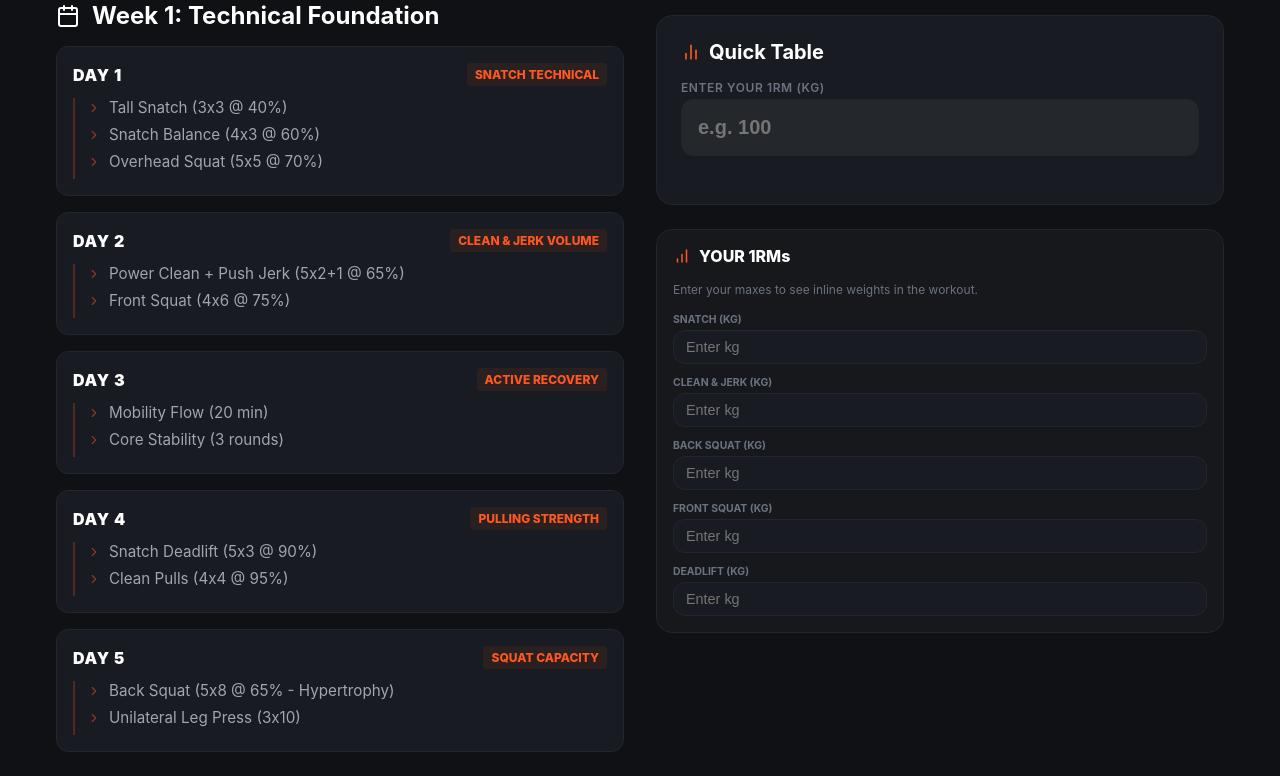
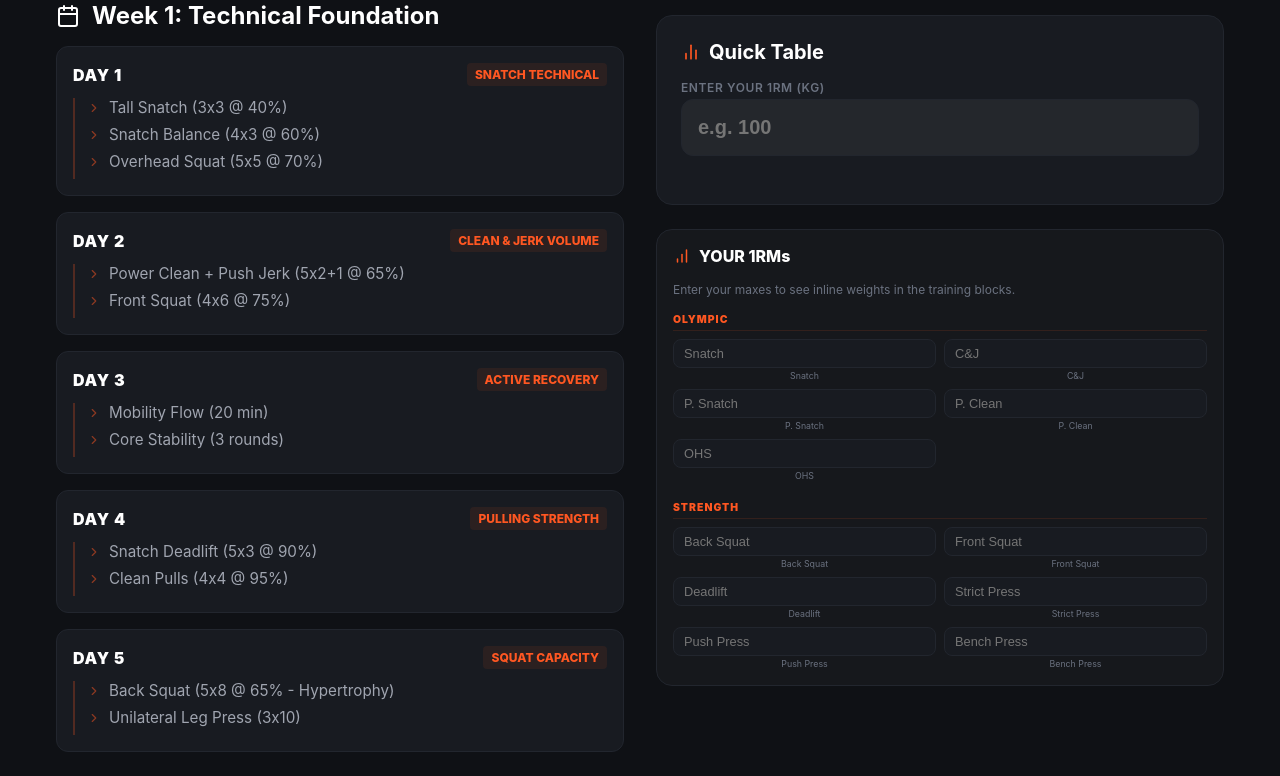
Before and after one commit to enquiries-cpu/the-1-percent-plan, a Next.js app: page /track-a/programs/1 in a window 1280 px wide. Shown: the part 588-1364 px from the top of the page. Built offline with nearby package versions, Linux system fonts and the light colour scheme.

Commit message:
Add Overhead Squat to 1RM mapping and UI

```diff
--- a/src/app/track-a/programs/[id]/page.tsx
+++ b/src/app/track-a/programs/[id]/page.tsx
@@ -13,9 +13,15 @@ export default function ProgramDetailPage({ params }: { params: { id: string } }
     const [liftRms, setLiftRms] = useState({
         snatch: '',
         'clean & jerk': '',
+        'power snatch': '',
+        'power clean': '',
         'back squat': '',
         'front squat': '',
-        deadlift: ''
+        deadlift: '',
+        'push press': '',
+        'strict press': '',
+        'bench press': '',
+        'overhead squat': ''
     });
 
     useEffect(() => {
@@ -36,25 +42,55 @@ export default function ProgramDetailPage({ params }: { params: { id: string } }
         if (!percentMatch) return ex;
 
         const percent = parseInt(percentMatch[1]);
-        let baseLift = '';
+        const lowerEx = ex.toLowerCase();
 
-        const lowerEx = ex.toLowerCase();
-        if (lowerEx.includes('snatch')) baseLift = 'snatch';
-        else if (lowerEx.includes('clean') || lowerEx.includes('jerk')) baseLift = 'clean & jerk';
-        else if (lowerEx.includes('back squat')) baseLift = 'back squat';
-        else if (lowerEx.includes('front squat')) baseLift = 'front squat';
-        else if (lowerEx.includes('deadlift') || lowerEx.includes('pull')) baseLift = 'deadlift';
+        let primaryLift = '';
+        let fallbackLift = '';
 
-        if (baseLift && liftRms[baseLift as keyof typeof liftRms]) {
-            const rm = parseFloat(liftRms[baseLift as keyof typeof liftRms]);
-            if (!isNaN(rm)) {
+        // Prioritized Mapping
+        if (lowerEx.includes('power snatch')) {
+            primaryLift = 'power snatch';
+            fallbackLift = 'snatch';
+        } else if (lowerEx.includes('snatch')) {
+            primaryLift = 'snatch';
+        } else if (lowerEx.includes('overhead squat') || lowerEx.includes('ohs')) {
+            primaryLift = 'overhead squat';
+            fallbackLift = 'snatch';
+        } else if (lowerEx.includes('power clean')) {
+            primaryLift = 'power clean';
+            fallbackLift = 'clean & jerk';
+        } else if (lowerEx.includes('clean') || lowerEx.includes('jerk')) {
+            primaryLift = 'clean & jerk';
+        } else if (lowerEx.includes('back squat')) {
+            primaryLift = 'back squat';
+        } else if (lowerEx.includes('front squat')) {
+            primaryLift = 'front squat';
+            fallbackLift = 'back squat';
+        } else if (lowerEx.includes('deadlift') || lowerEx.includes('pull')) {
+            primaryLift = 'deadlift';
+        } else if (lowerEx.includes('push press')) {
+            primaryLift = 'push press';
+            fallbackLift = 'strict press';
+        } else if (lowerEx.includes('strict press') || lowerEx.includes('press')) {
+            primaryLift = 'strict press';
+        } else if (lowerEx.includes('bench')) {
+            primaryLift = 'bench press';
+        }
+
+        const getWeight = (liftKey: string) => {
+            const val = liftRms[liftKey as keyof typeof liftRms];
+            return val ? parseFloat(val) : null;
+        };
+
+        const rm = getWeight(primaryLift) || getWeight(fallbackLift);
+
+        if (rm && !isNaN(rm)) {
             const weight = (rm * (percent / 100)).toFixed(1);
             return (
                 <span>
                     {ex} <span style={{ color: program.color, fontWeight: '700' }}>→ {weight}kg</span>
                 </span>
             );
-            }
         }
         return ex;
     };
@@ -223,32 +259,78 @@ export default function ProgramDetailPage({ params }: { params: { id: string } }
                             YOUR 1RMs
                         </h3>
                         <p style={{ fontSize: '0.75rem', color: 'var(--color-text-muted)', marginBottom: 'var(--spacing-md)' }}>
-                            Enter your maxes to see inline weights in the workout.
+                            Enter your maxes to see inline weights in the training blocks.
                         </p>
-                        <div style={{ display: 'grid', gap: '12px' }}>
-                            {Object.entries(liftRms).map(([lift, value]) => (
-                                <div key={lift}>
-                                    <label style={{ display: 'block', fontSize: '0.65rem', color: 'var(--color-text-muted)', textTransform: 'uppercase', marginBottom: '4px', fontWeight: 'bold' }}>
-                                        {lift} (kg)
-                                    </label>
+
+                        <div style={{ display: 'grid', gap: '20px' }}>
+                            {/* Olympic Lifts Group */}
+                            <div>
+                                <h4 style={{ fontSize: '0.65rem', color: program.color, fontWeight: '900', letterSpacing: '0.1em', marginBottom: '8px', borderBottom: `1px solid ${program.color}20`, paddingBottom: '4px' }}>OLYMPIC</h4>
+                                <div style={{ display: 'grid', gridTemplateColumns: '1fr 1fr', gap: '8px' }}>
+                                    {[
+                                        { id: 'snatch', label: 'Snatch' },
+                                        { id: 'clean & jerk', label: 'C&J' },
+                                        { id: 'power snatch', label: 'P. Snatch' },
+                                        { id: 'power clean', label: 'P. Clean' },
+                                        { id: 'overhead squat', label: 'OHS' }
+                                    ].map(lift => (
+                                        <div key={lift.id}>
                                             <input
                                                 type="number"
-                                        value={value}
-                                        onChange={(e) => updateRm(lift, e.target.value)}
-                                        placeholder="Enter kg"
+                                                value={liftRms[lift.id as keyof typeof liftRms]}
+                                                onChange={(e) => updateRm(lift.id, e.target.value)}
+                                                placeholder={lift.label}
                                                 style={{
                                                     width: '100%',
                                                     background: 'var(--color-surface)',
                                                     border: '1px solid var(--color-surface-hover)',
-                                            borderRadius: 'var(--radius-md)',
-                                            padding: '8px 12px',
+                                                    borderRadius: 'var(--radius-sm)',
+                                                    padding: '6px 10px',
                                                     color: 'white',
-                                            fontSize: '0.9rem',
+                                                    fontSize: '0.8rem',
                                                     outline: 'none'
                                                 }}
                                             />
+                                            <div style={{ fontSize: '0.55rem', color: 'var(--color-text-muted)', marginTop: '2px', textAlign: 'center' }}>{lift.label}</div>
                                         </div>
                                     ))}
+                                </div>
+                            </div>
+
+                            {/* Strength & Squats Group */}
+                            <div>
+                                <h4 style={{ fontSize: '0.65rem', color: program.color, fontWeight: '900', letterSpacing: '0.1em', marginBottom: '8px', borderBottom: `1px solid ${program.color}20`, paddingBottom: '4px' }}>STRENGTH</h4>
+                                <div style={{ display: 'grid', gridTemplateColumns: '1fr 1fr', gap: '8px' }}>
+                                    {[
+                                        { id: 'back squat', label: 'Back Squat' },
+                                        { id: 'front squat', label: 'Front Squat' },
+                                        { id: 'deadlift', label: 'Deadlift' },
+                                        { id: 'strict press', label: 'Strict Press' },
+                                        { id: 'push press', label: 'Push Press' },
+                                        { id: 'bench press', label: 'Bench Press' }
+                                    ].map(lift => (
+                                        <div key={lift.id}>
+                                            <input
+                                                type="number"
+                                                value={liftRms[lift.id as keyof typeof liftRms]}
+                                                onChange={(e) => updateRm(lift.id, e.target.value)}
+                                                placeholder={lift.label}
+                                                style={{
+                                                    width: '100%',
+                                                    background: 'var(--color-surface)',
+                                                    border: '1px solid var(--color-surface-hover)',
+                                                    borderRadius: 'var(--radius-sm)',
+                                                    padding: '6px 10px',
+                                                    color: 'white',
+                                                    fontSize: '0.8rem',
+                                                    outline: 'none'
+                                                }}
+                                            />
+                                            <div style={{ fontSize: '0.55rem', color: 'var(--color-text-muted)', marginTop: '2px', textAlign: 'center' }}>{lift.label}</div>
+                                        </div>
+                                    ))}
+                                </div>
+                            </div>
                         </div>
                     </div>
                 </div>
```
Lines whose indentation alone changed are shown as unchanged.
